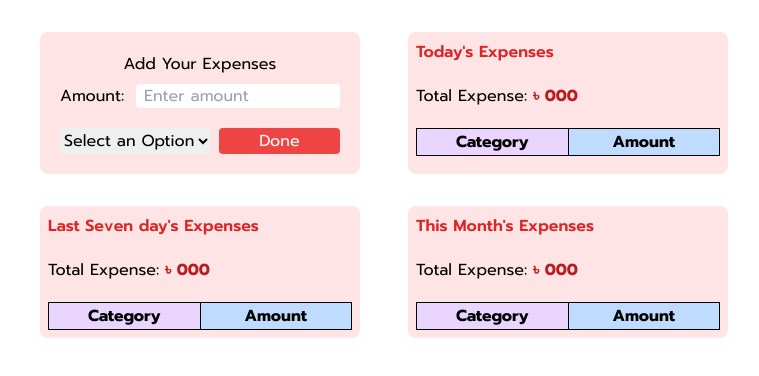
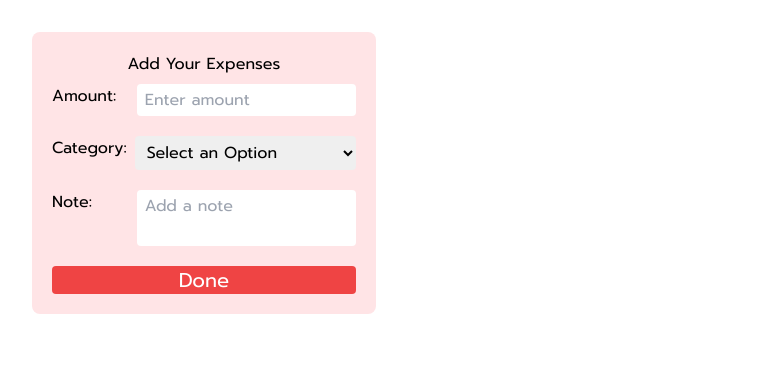
Before and after one commit to devRezaulKarim/expenses-tracker, a React (Vite) app: page / in a window 1280 px wide. Shown: the top 376 px of the page, without its empty margins (256-1015 px from the left). Built offline with nearby package versions, Linux system fonts and the light colour scheme.

Commit message:
Partially done

```diff
--- a/package.json
+++ b/package.json
@@ -12,6 +12,7 @@
   "dependencies": {
     "react": "^18.2.0",
     "react-dom": "^18.2.0",
+    "react-icons": "^4.12.0",
     "react-router-dom": "^6.20.1"
   },
   "devDependencies": {
--- a/src/Components/Details/Details.jsx
+++ b/src/Components/Details/Details.jsx
@@ -2,6 +2,7 @@ import { useContext } from "react";
 import { Link, useLocation } from "react-router-dom";
 import { ExpenseContext } from "../../Utilities/Context";
 import DetailsTable from "./DetailsTable";
+import { IoMdCloseCircleOutline } from "react-icons/io";
 
 export default function Details() {
   const { todaysExpenses, lastSevenDaysExpenses, thisMonthsExpenses } =
@@ -21,8 +22,13 @@ export default function Details() {
   const thClasses = "border border-rose-600 border-collapse";
   return (
     <div className="flex items-center justify-center min-h-screen ">
-      <div className="bg-red-200 w-8/12 min-h-[500px] pt-5 rounded-xl p-5">
+      <div className="bg-red-200 w-8/12 min-h-[500px] pt-5 rounded-xl p-5 relative">
         <div className="text-3xl font-semibold text-center mb-5">Details</div>
+
+        <Link to="/" className="absolute top-2	right-2 ">
+          <IoMdCloseCircleOutline className="text-4xl text-rose-800 duration-300 hover:rotate-180" />
+        </Link>
+
         <div className="flex justify-evenly text-lg font-semibold">
           <Link
             to="/today"
--- a/src/Components/ExpensesTable/ExpensesTable.jsx
+++ b/src/Components/ExpensesTable/ExpensesTable.jsx
@@ -1,5 +1,3 @@
-import { Link } from "react-router-dom";
-
 /* eslint-disable react/prop-types */
 export default function ExpensesTable({ dataFor, expenses, route }) {
   const categorizedTotalExpenses = expenses.reduce((acc, cur) => {
@@ -18,18 +16,18 @@ export default function ExpensesTable({ dataFor, expenses, route }) {
     return acc;
   }, 0);
   return (
-    <div className="w-80	bg-rose-100	 mx-auto p-2 rounded-lg md:w-3/4 md:text-3xl lg:w-80 lg:text-base	">
+    <div className="w-80	bg-rose-100	 mx-auto p-2 rounded-lg md:w-3/4 md:text-3xl lg:w-full lg:text-base	">
       <div className="flex justify-between	">
         <h1 className="text-xl font-semibold text-red-600 md:text-3xl lg:text-base	">
           {dataFor}
         </h1>
         {totalExpense > 0 && (
-          <Link
-            to={`/${route}`}
+          <a
+            href={`/${route}`}
             className="text-lg font-semibold	hover:text-white duration-200	hover:bg-rose-500 px-1 rounded"
           >
             Details
-          </Link>
+          </a>
         )}
       </div>
       <h1 className="my-2 md:my-5">
--- a/src/Components/GetInput/GetInput.jsx
+++ b/src/Components/GetInput/GetInput.jsx
@@ -6,6 +6,7 @@ export default function GetInput() {
   const { dispatch } = useContext(ExpenseContext);
   const amount = useRef();
   const category = useRef();
+  const note = useRef();
 
   const categories = [
     "Child Care",
@@ -27,12 +28,14 @@ export default function GetInput() {
     const GeneratedPayload = {
       category: category.current.value,
       amount: amount.current.value,
+      note: note.current.value,
       fullDate: [
         String(new Date().getDate()).padStart(2, "0"),
         String(new Date().getMonth() + 1).padStart(2, "0"),
         new Date().getFullYear(),
       ].join("-"),
       month: String(new Date().getMonth() + 1).padStart(2, "0"),
+      time: new Date().toLocaleTimeString(),
     };
 
     if (!amount.current.value.trim()) {
@@ -45,33 +48,37 @@ export default function GetInput() {
       dispatch({ type: "ADD_EXPENSE", payload: GeneratedPayload });
       amount.current.value = "";
       category.current.value = "none";
+      note.current.value = "";
     }
   };
 
   return (
-    <div className="w-80 bg-rose-100 mx-auto p-5 rounded-lg md:w-3/4 md:text-3xl lg:text-base	lg:w-80">
+    <div className="w-90 bg-rose-100 mx-auto p-5 rounded-lg md:w-3/4 md:text-3xl lg:text-base	lg:w-full">
       <form onSubmit={(e) => handleSubmit(e)} action="">
         <h3 className="text-center mb-2">Add Your Expenses</h3>
-        <div className="mb-5  flex gap-2">
+        <div className="mb-5  flex gap-3">
           <label className="w-1/4" htmlFor="amount">
             Amount:
           </label>
           <input
             id="amount"
             ref={amount}
-            className="w-3/4 px-2 rounded"
+            className="w-3/4 px-2 py-1 rounded"
             type="number"
             placeholder="Enter amount"
           />
         </div>
 
-        <div className="flex justify-evenly gap-2">
+        <div className="mb-5  flex gap-2">
+          <label className="w-1/4" htmlFor="cat">
+            Category:{" "}
+          </label>
           <select
             defaultValue="none"
             ref={category}
-            className="rounded"
+            className="w-3/4 px-2 p-1 rounded"
             name="name"
-            id=""
+            id="cat"
           >
             <option value="none" disabled hidden>
               Select an Option
@@ -82,12 +89,25 @@ export default function GetInput() {
               </option>
             ))}
           </select>
-          <input
-            className="bg-red-500 text-white rounded w-full"
-            type="submit"
-            value="Done"
-          />
         </div>
+        <div className="mb-5  flex gap-3">
+          <label className="w-1/4" htmlFor="note">
+            Note:
+          </label>
+          <textarea
+            ref={note}
+            className="resize-none	w-3/4 px-2 py-1 rounded"
+            name="note"
+            id="note"
+            maxLength="50"
+            placeholder="Add a note"
+          ></textarea>
+        </div>
+        <input
+          className="bg-red-500 text-white rounded w-full text-xl"
+          type="submit"
+          value="Done"
+        />
       </form>
     </div>
   );
--- a/src/Components/Home/Home.jsx
+++ b/src/Components/Home/Home.jsx
@@ -4,26 +4,37 @@ import { useContext } from "react";
 import { ExpenseContext } from "../../Utilities/Context";
 
 export default function Home() {
-  const { todaysExpenses, lastSevenDaysExpenses, thisMonthsExpenses } =
-    useContext(ExpenseContext);
+  const {
+    allExpenses,
+    todaysExpenses,
+    lastSevenDaysExpenses,
+    thisMonthsExpenses,
+  } = useContext(ExpenseContext);
   return (
-    <div className="grid grid-cols-1	lg:grid-cols-2	gap-8">
+    <div className="grid grid-cols-1	lg:grid-cols-2	gap-4">
       <GetInput />
+      {allExpenses.length > 0 && (
         <ExpensesTable
           dataFor="Today&#39;s Expenses"
           route="today"
           expenses={todaysExpenses}
         />
+      )}
+
+      {allExpenses.length > 0 && (
         <ExpensesTable
           dataFor="Last Seven day&#39;s Expenses"
           route="week"
           expenses={lastSevenDaysExpenses}
         />
+      )}
+      {allExpenses.length > 0 && (
         <ExpensesTable
           dataFor="This Month&#39;s Expenses"
           route="month"
           expenses={thisMonthsExpenses}
         />
+      )}
     </div>
   );
 }
```
Also changed, not shown: 1 other file (tests, documents, lock files or other folders). Lines whose indentation alone changed are shown as unchanged.
